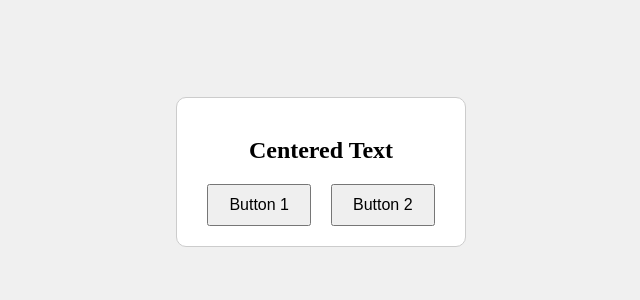
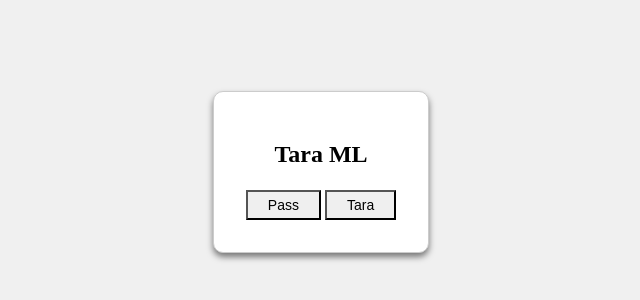
Before and after one commit to RhazeCoder/tara-laro, a plain HTML site: page index.html in a window 1280 px wide. Shown: the part 228-528 px from the top of the page, without its empty margins (319-959 px from the left). Drawn offline with Linux system fonts and the light colour scheme.

Commit message:
Update index.html

```diff
--- a/index.html
+++ b/index.html
@@ -16,10 +16,12 @@
 
       .centered-div {
         text-align: center;
-      padding: 20px;
+        padding: 30px;
         border: 1px solid #ccc;
         border-radius: 10px;
         background-color: #fff;
+        box-shadow: 0 4px 6px rgba(0, 0, 0, 0.5);
+        outline: none;
       }
 
       h2 {
@@ -36,18 +38,34 @@
         padding: 10px 20px;
         font-size: 16px;
         cursor: pointer;
+        width: 50%;
+        height: 30px;
+        margin: 2px;
+        background-size: 100% 100%;
+        font-size: 14px;
+        display: flex;
+        justify-content: center;
+        align-items: center;
       }
     </style>
   </head>
   <body>
-
     <div class="centered-div">
-  <h2>Centered Text</h2>
+      <h2>Tara ML</h2>
       <div class="btn-group">
-    <button type="button">Button 1</button>
-    <button type="button">Button 2</button>
+        <button type="button" onclick="redirectToPhub()">Pass</button>
+        <button type="button" onclick="openApp()">Tara</button>
       </div>
     </div>
+    <script>
+      function redirectToPhub() {
+        window.location.href = 'https://youtu.be/lbwotKOR-Zo?si=idI_Pr7eonMNfW7x';
+      }
 
+      function openApp() {
+        var packageName = 'com.mobile.legends';
+        window.location.href = 'intent://' + packageName + '#Intent;scheme=package;end';
+      }
+    </script>
   </body>
 </html>
```
Lines whose indentation alone changed are shown as unchanged.
